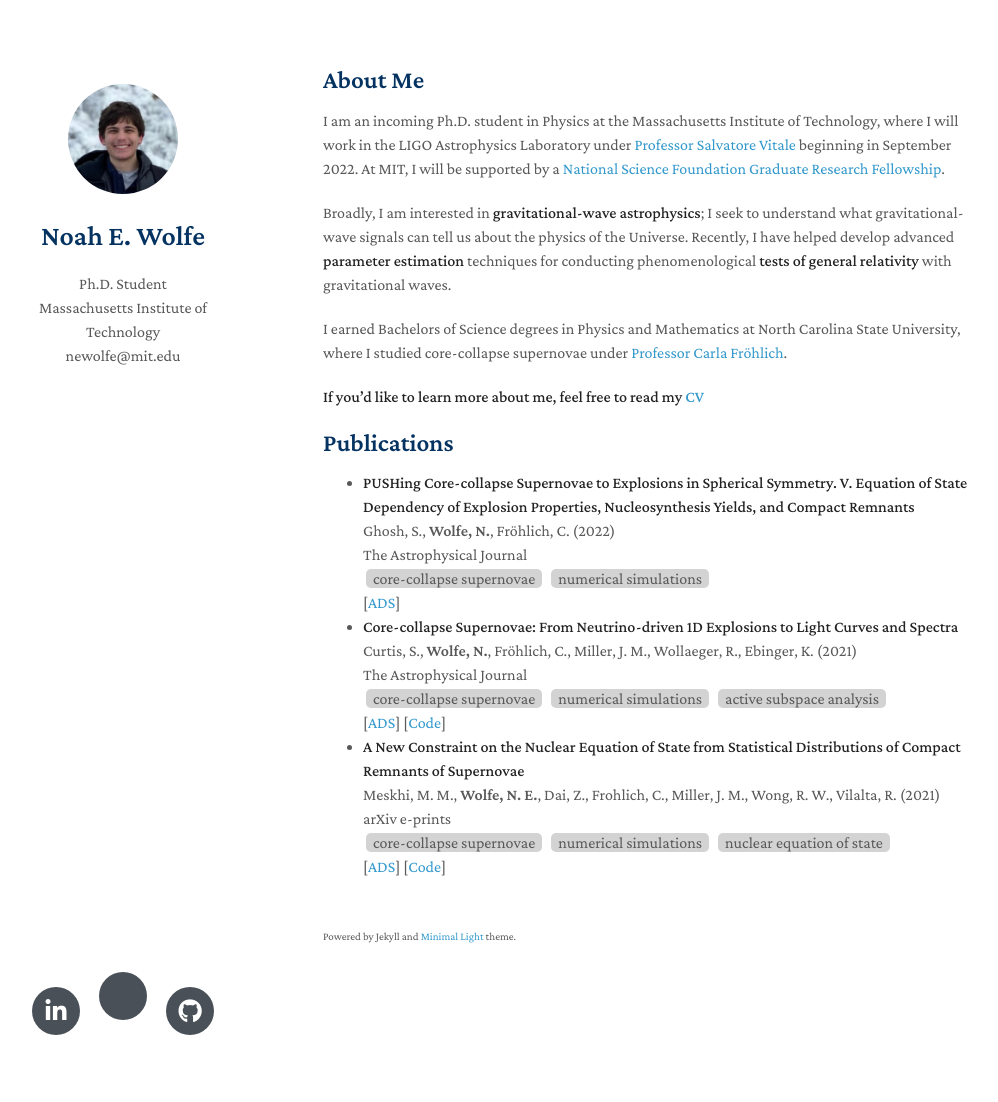
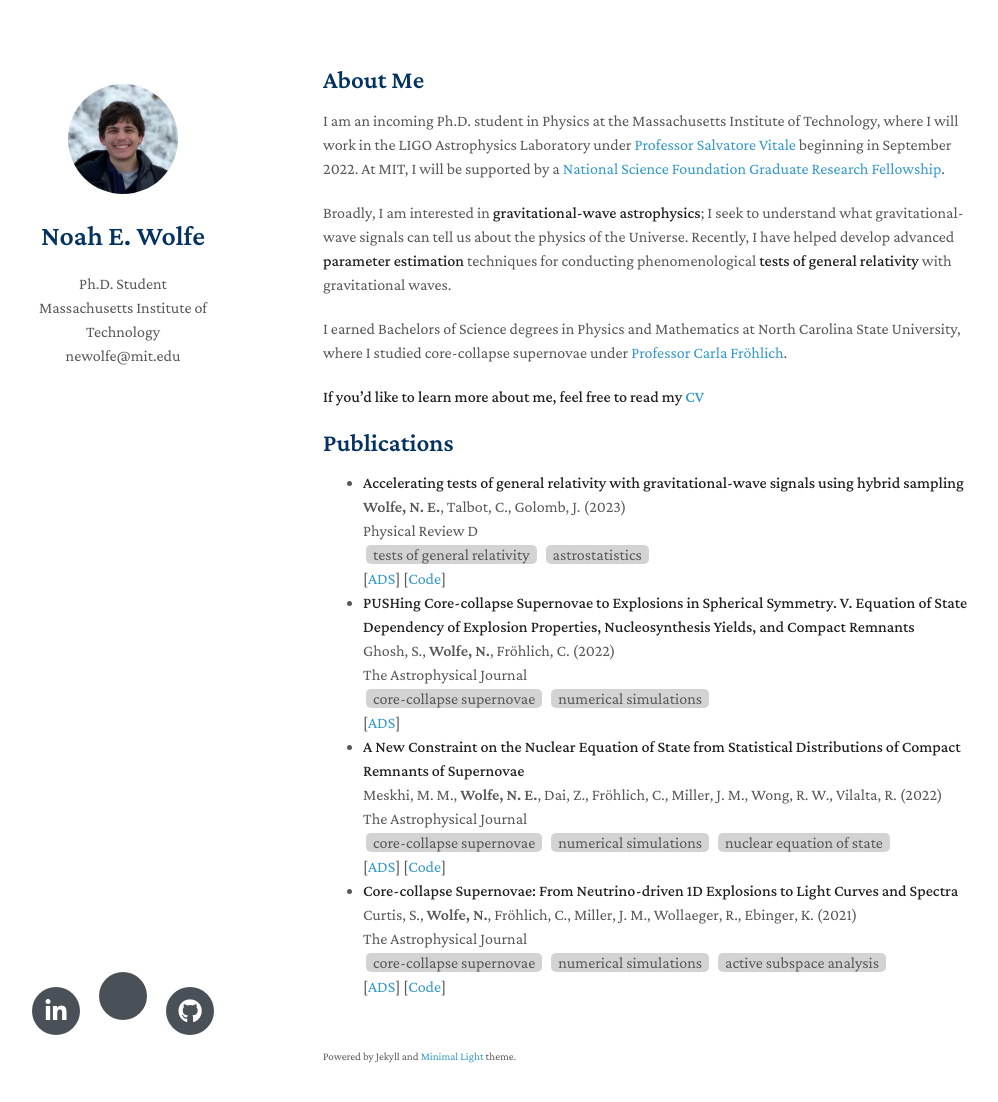
Before and after one commit to noahewolfe/noahewolfe.github.io, a Jekyll site: the page built from index.md, in a window 1280 px wide and 1137 px high. Shown: the top 1102 px of the window, without its empty margins (147-1145 px from the left). Built offline with Jekyll 4.4.1, drawn with Linux system fonts in a browser that asks for light colours; nearby versions of some CDN libraries; a style sheet for code colours, icons or effects is not loaded; our own code applies the rules of GitHub Pages for plain Markdown files.

Commit message:
update papers, background-color of topictag for dark mode

```diff
--- a/_data/papers.yml
+++ b/_data/papers.yml
@@ -1,3 +1,19 @@
+- shortname: tgr-hybrid-sampling
+  title: Accelerating tests of general relativity with gravitational-wave signals
+    using hybrid sampling
+  doi: 10.1103/PhysRevD.107.104056
+  bibcode: 2023PhRvD.107j4056W
+  year: 2023
+  authors: Wolfe, N. E., Talbot, C., Golomb, J.
+  authors_html: <b>Wolfe, N. E.</b>, Talbot, C., Golomb, J.
+  journal: Physical Review D
+  journal_html: Physical Review D
+  ads_link: https://ui.adsabs.harvard.edu/abs/2023PhRvD.107j4056W/abstract
+  code_link: https://github.com/noahewolfe/tgr-hybrid-sampling
+  tags:
+  - tests of general relativity
+  - astrostatistics
+
 - shortname: push-eos
   title: PUSHing Core-collapse Supernovae to Explosions in Spherical Symmetry. V.
     Equation of State Dependency of Explosion Properties, Nucleosynthesis Yields,
@@ -14,6 +30,25 @@
   tags:
   - core-collapse supernovae
   - numerical simulations
+
+- shortname: push-sam
+  title: A New Constraint on the Nuclear Equation of State from Statistical Distributions
+    of Compact Remnants of Supernovae
+  doi: 10.3847/2041-8213/ac7054
+  bibcode: 2022ApJ...932L...3M
+  year: 2022
+  authors: "Meskhi, M. M., Wolfe, N. E., Dai, Z., Fr\xF6hlich, C., Miller, J. M.,\
+    \ Wong, R. W., Vilalta, R."
+  authors_html: "Meskhi, M. M., <b>Wolfe, N. E.</b>, Dai, Z., Fr\xF6hlich, C., Miller,\
+    \ J. M., Wong, R. W., Vilalta, R."
+  journal: The Astrophysical Journal
+  journal_html: The Astrophysical Journal
+  ads_link: https://ui.adsabs.harvard.edu/abs/2022ApJ...932L...3M/abstract
+  code_link: https://github.com/SAM-collaboration/NS-BH-mass-statistics
+  tags:
+  - core-collapse supernovae
+  - numerical simulations
+  - nuclear equation of state
 
 - shortname: push-lc
   title: 'Core-collapse Supernovae: From Neutrino-driven 1D Explosions to Light Curves
@@ -33,22 +68,3 @@
   - core-collapse supernovae
   - numerical simulations
   - active subspace analysis
-
-- shortname: push-sam
-  title: A New Constraint on the Nuclear Equation of State from Statistical Distributions
-    of Compact Remnants of Supernovae
-  doi: null
-  bibcode: 2021arXiv211101815M
-  year: 2021
-  authors: Meskhi, M. M., Wolfe, N. E., Dai, Z., Frohlich, C., Miller, J. M., Wong,
-    R. W., Vilalta, R.
-  authors_html: Meskhi, M. M., <b>Wolfe, N. E.</b>, Dai, Z., Frohlich, C., Miller,
-    J. M., Wong, R. W., Vilalta, R.
-  journal: arXiv e-prints
-  journal_html: arXiv e-prints
-  ads_link: https://ui.adsabs.harvard.edu/abs/2021arXiv211101815M/abstract
-  code_link: https://github.com/SAM-collaboration/NS-BH-mass-statistics
-  tags:
-  - core-collapse supernovae
-  - numerical simulations
-  - nuclear equation of state
--- a/_sass/minimal-light.scss
+++ b/_sass/minimal-light.scss
@@ -460,3 +460,9 @@ footer {
   margin: 3px;
   display: inline;
 }
+
+@media (prefers-color-scheme: dark) {
+    topictag {
+        background-color: #495057;
+    }
+}
```
